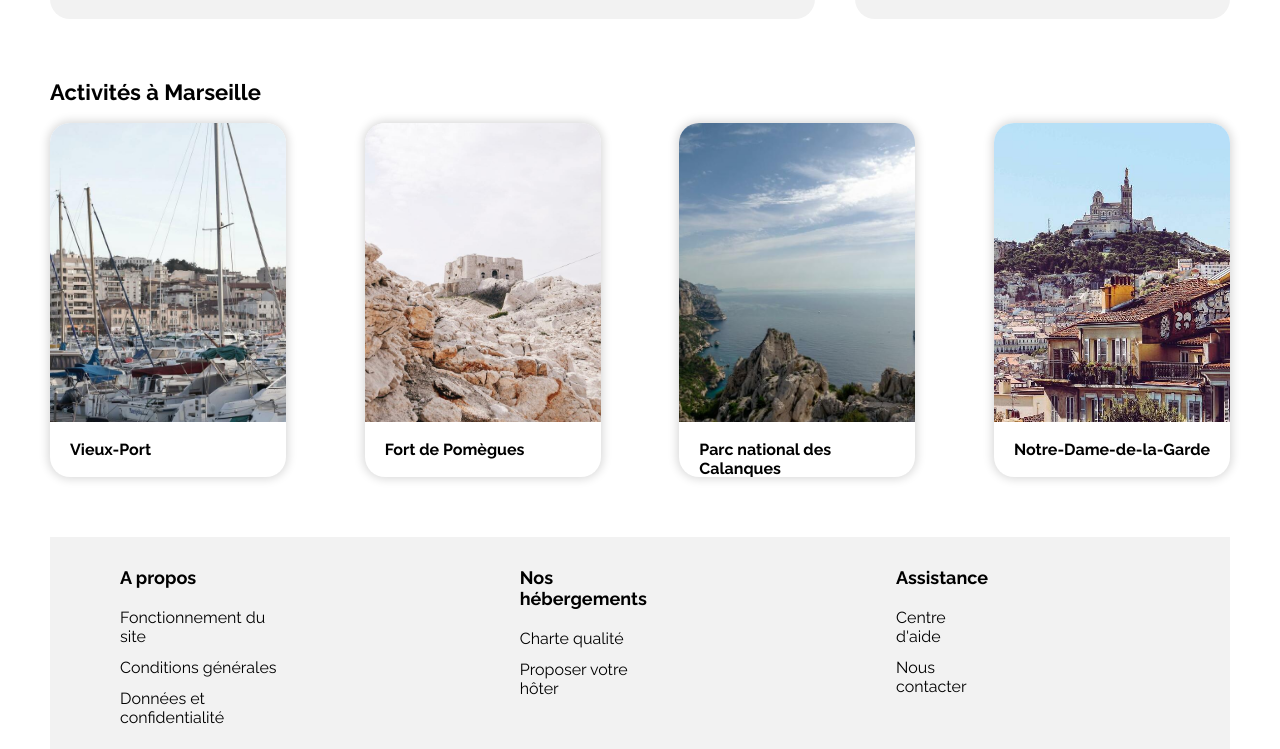
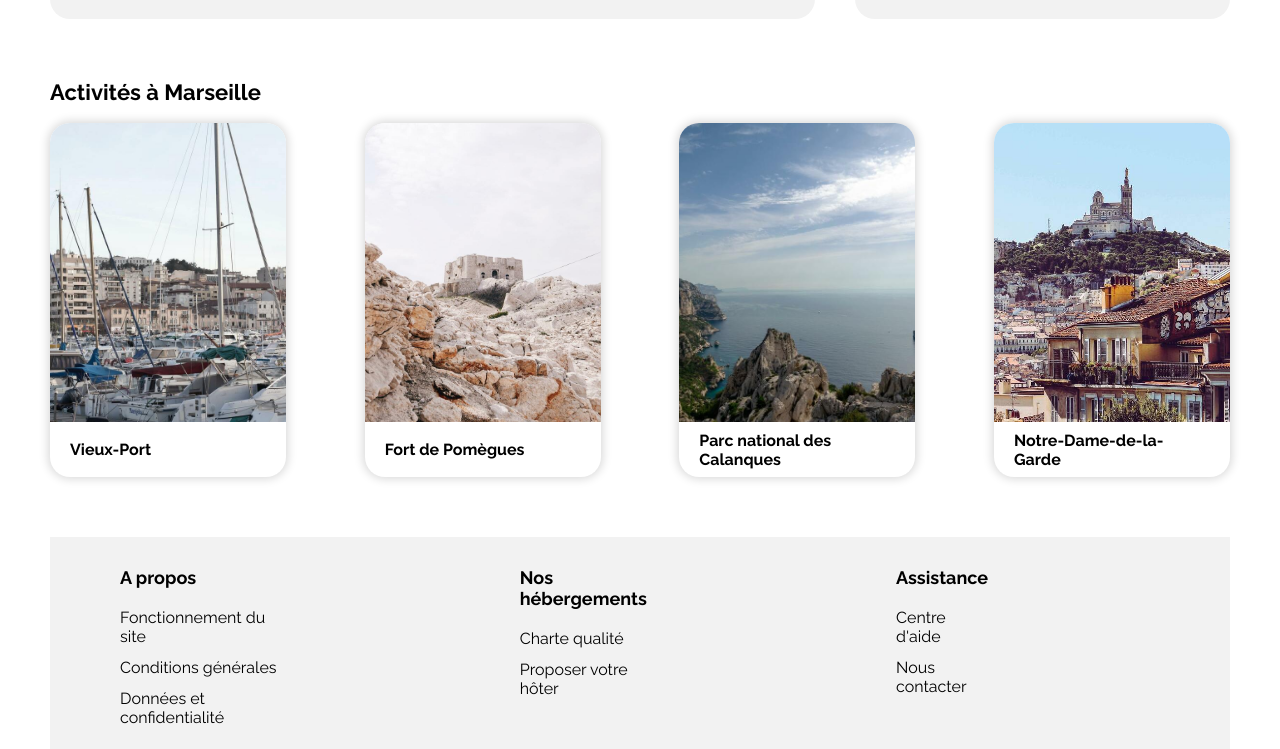
Before and after one commit to Peallyz/Projet1, a website: page Booki/index.html in a window 1280 px wide. Shown: the part 1298-2047 px from the top of the page. Drawn offline with Linux system fonts and the light colour scheme.

Commit message:
fix : small change on title and img

```diff
--- a/Booki/styles/main/activity/activity.css
+++ b/Booki/styles/main/activity/activity.css
@@ -5,11 +5,14 @@
     font-size: 2.2em;
     margin-bottom: 18px;
 }
+.activity .title {
+    height: 55px;
+    display: flex;
+    align-items: center;
+}
 .activity h4 {
     font-size: 1.6em;
-    margin-top: 18px;
-    margin-left: 20px;
-    height: 55px;
+    margin: 0 25px 0 20px;
 }
 
 .activity .articles {
@@ -20,7 +23,7 @@
 .activity article {
     width: 20%;
     aspect-ratio: 2/3;
-    max-width: 300px;
+    max-width: 350px;
     max-height: 445px;
     overflow: hidden;
 }
@@ -86,7 +89,7 @@
         transform: translate(30px, 30px) scale(2);
     }
     .activity article:nth-of-type(2) img {
-        transform: translate(100px, 0px) scale(3.5);
+        transform: translate(120px, 0px) scale(4);
     }
 
     .activity article:nth-of-type(3) img {
```
